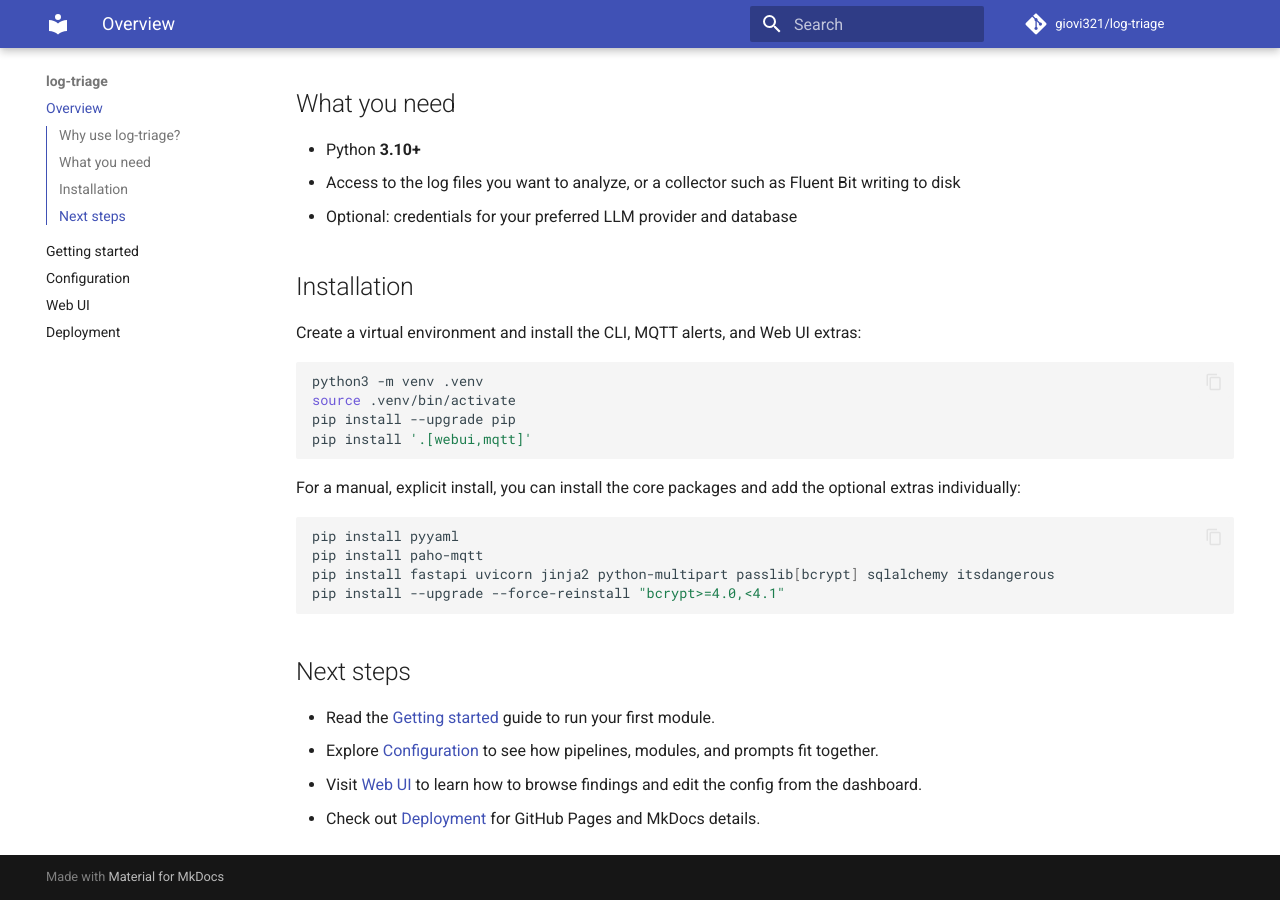
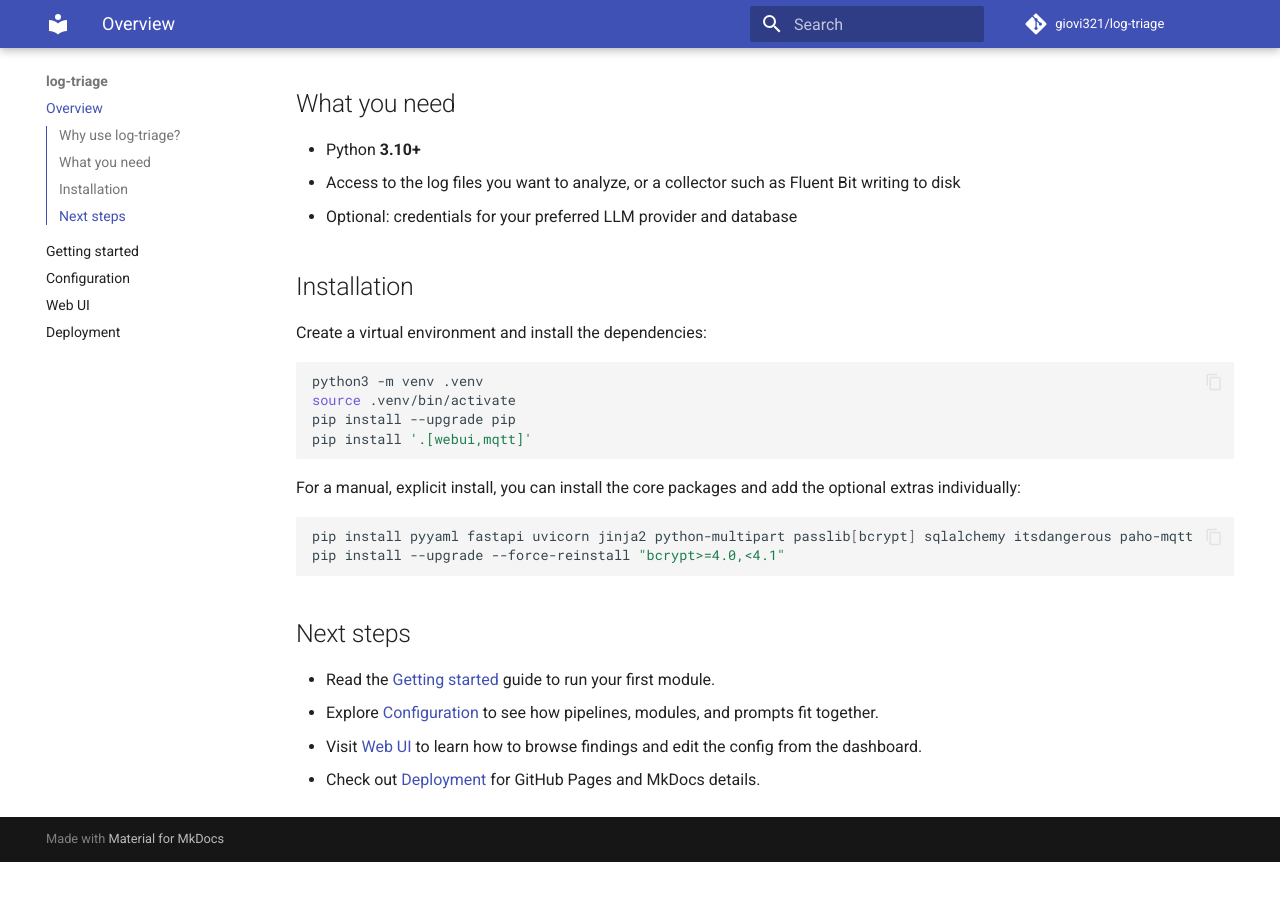
Before and after one commit to giovi321/log-triage, an MkDocs documentation site: the page built from docs/index.md, in a window 1280 px wide and 900 px high, scrolled down 529 px. Built offline with MkDocs 1.6.1 and Material for MkDocs 9.7.7, drawn with Linux system fonts in a browser that asks for light colours; comment, search, counter and statistics services are not loaded; after the commit the page ends 1391 px from its top, so only the background shows below that.

Commit message:
Docs update

````diff
--- a/docs/index.md
+++ b/docs/index.md
@@ -20,7 +20,7 @@
 
 ## Installation
 
-Create a virtual environment and install the CLI, MQTT alerts, and Web UI extras:
+Create a virtual environment and install the dependencies:
 
 ```bash
 python3 -m venv .venv
@@ -32,9 +32,7 @@ pip install '.[webui,mqtt]'
 For a manual, explicit install, you can install the core packages and add the optional extras individually:
 
 ```bash
-pip install pyyaml
-pip install paho-mqtt
-pip install fastapi uvicorn jinja2 python-multipart passlib[bcrypt] sqlalchemy itsdangerous
+pip install pyyaml fastapi uvicorn jinja2 python-multipart passlib[bcrypt] sqlalchemy itsdangerous paho-mqtt
 pip install --upgrade --force-reinstall "bcrypt>=4.0,<4.1"
 ```
 
````
